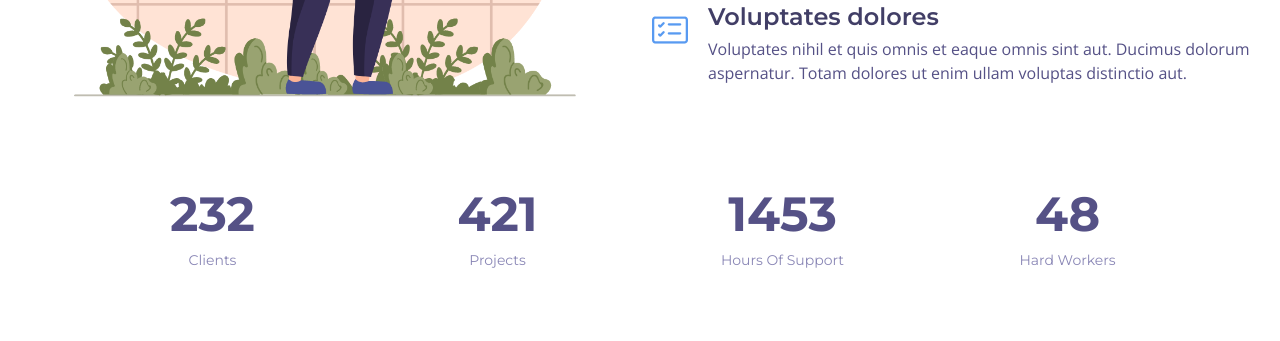
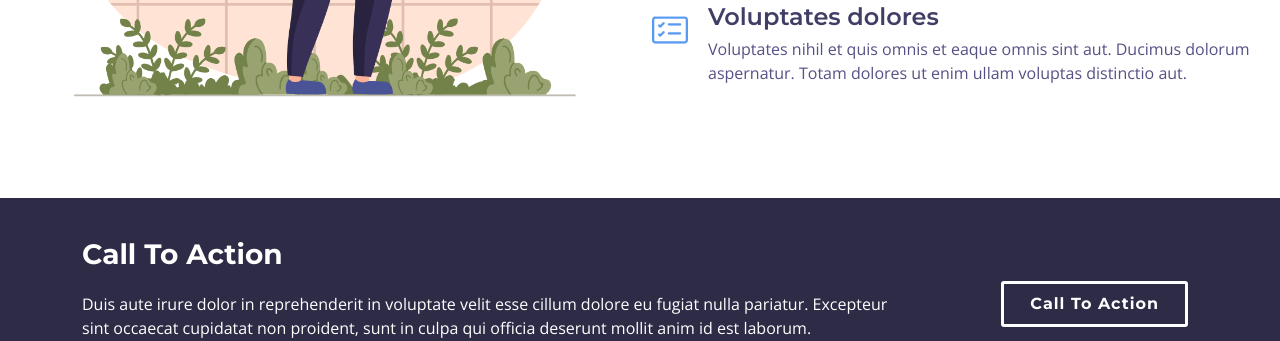
Before and after one commit to JohnnyCulbreth/volumePrecedesPrice-v3, a website: page index.html in a window 1280 px wide. Shown: the part 2787-3128 px from the top of the page. Drawn offline with nearby package versions, Linux system fonts and the light colour scheme.

Commit message:
more styling

```diff
--- a/index.html
+++ b/index.html
@@ -221,32 +221,6 @@
 
       </div>
 
-      <div class="container">
-        <div class="row counters" data-aos="fade-up" data-aos-delay="100">
-
-          <div class="col-lg-3 col-6 text-center">
-            <span data-purecounter-start="0" data-purecounter-end="232" data-purecounter-duration="1" class="purecounter"></span>
-            <p>Clients</p>
-          </div>
-
-          <div class="col-lg-3 col-6 text-center">
-            <span data-purecounter-start="0" data-purecounter-end="421" data-purecounter-duration="1" class="purecounter"></span>
-            <p>Projects</p>
-          </div>
-
-          <div class="col-lg-3 col-6 text-center">
-            <span data-purecounter-start="0" data-purecounter-end="1453" data-purecounter-duration="1" class="purecounter"></span>
-            <p>Hours Of Support</p>
-          </div>
-
-          <div class="col-lg-3 col-6 text-center">
-            <span data-purecounter-start="0" data-purecounter-end="48" data-purecounter-duration="1" class="purecounter"></span>
-            <p>Hard Workers</p>
-          </div>
-
-        </div>
-
-      </div>
     </section><!-- End Why Us Section -->
 
     <!-- ======= Call To Action Section ======= -->
```
